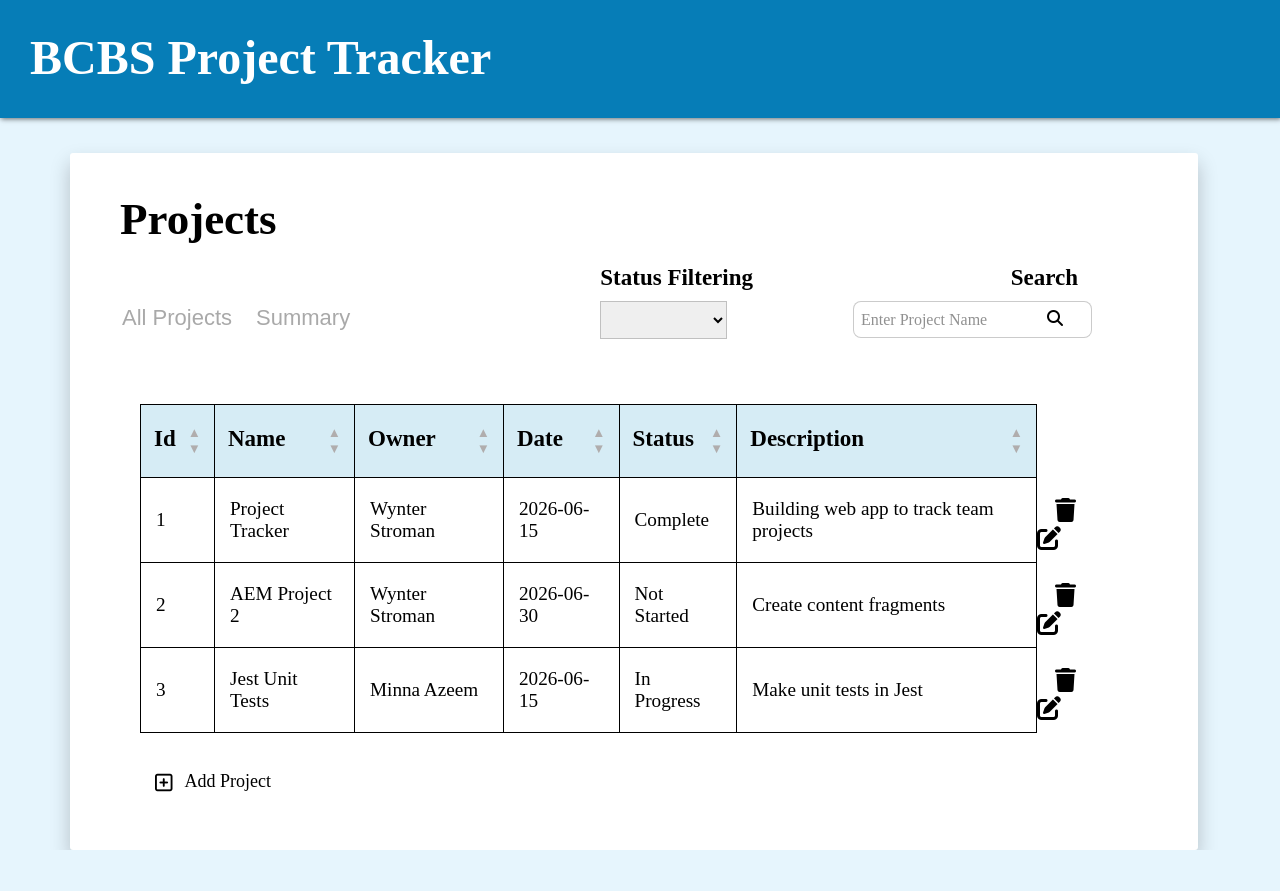
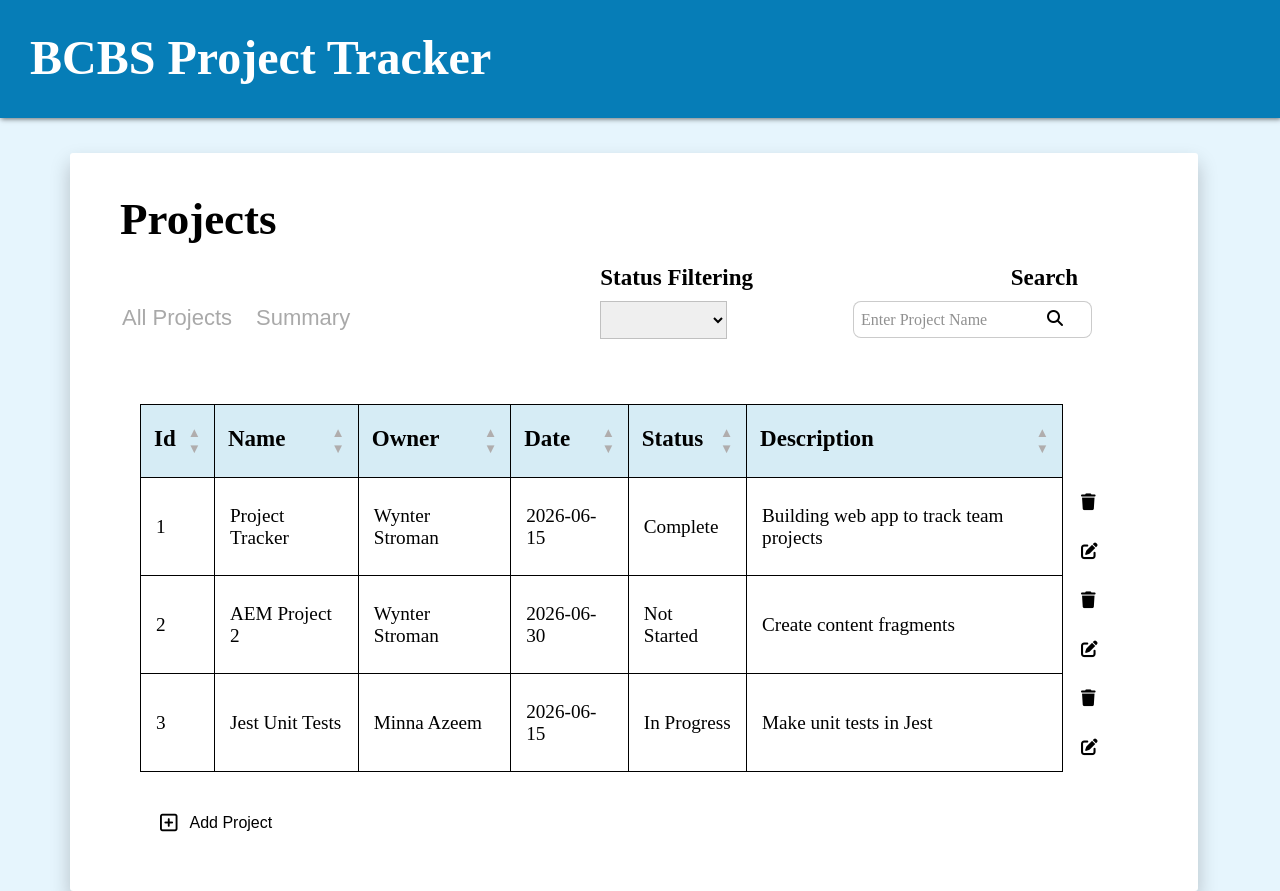
Before and after one commit to WynterS04/ProjectTracker, a Vue app: page / in a window 1280 px wide. Before the commit the page ends 850 px from the top, so only its background shows below. Built offline with nearby package versions, Linux system fonts and the light colour scheme.

Commit message:
incorporate feedback

```diff
--- a/src/components/ProjectList.vue
+++ b/src/components/ProjectList.vue
@@ -1,5 +1,5 @@
 <script setup lang="ts">
-import { ref } from 'vue'
+import { ref, onMounted } from 'vue'
 import { useProjectStore } from '@/stores/ProjectStore'
 import type { Project } from '@/stores/ProjectStore'
 import type { ProjectStatus } from '@/stores/ProjectStore'
@@ -60,7 +60,7 @@
 
 const selectedProject = ref<Project | null>(null)
 
-const openEditModal = (project: Project) => {
+function openEditModal (project: Project) {
   selectedProject.value = project
   showEditModal.value = true
 }
@@ -73,8 +73,18 @@
 }
 
 /* Overdue Projects */
-const isOverdue = (date: string) => {
-    return new Date(date) < new Date();
+const now = ref(new Date())
+const oneHour = 60 * 60 * 1000
+
+//updates date every hour
+onMounted(() => {
+  setInterval(() => {
+    now.value = new Date()
+  }, oneHour)
+})
+
+function isOverdue(date: string, status: ProjectStatus) {
+    return new Date(date) < now.value && status !== 'Complete'
 }
 
 /*Toast Notification */
@@ -99,7 +109,10 @@
 
 <template>
     <div class="all-projects">
-        <table class="project-table" data-test="project-table">
+        <p v-if="props.project.length === 0" class="no-projects">
+            No projects listed.
+        </p>
+        <table v-else class="project-table" data-test="project-table">
             <thead>
                 <tr>
                     <th v-for=" header in headers" :key="header.key">
@@ -113,10 +126,11 @@
             <tbody>
 
                 <!-- Display Projects -->
-                <p v-if="props.project.length === 0" style="font-size:larger ;">
-                        No projects listed.
-                </p>
-                <tr data-test="project-row" v-else v-for="(row, index) in props.project" :key="index" :class="{overdue: isOverdue(row.date)}">
+                <tr data-test="project-row"
+                v-for="(row, index) in props.project"
+                :key="index"
+                :class="{overdue: isOverdue(row.date, row.status)}"
+                >
                     <td>{{ row.id }}</td>
                     <td>{{ row.project }}</td>
                     <td>{{ row.owner }}</td>
@@ -126,7 +140,10 @@
 
                     <div class="icons">
                     <!--confirm & delete project-->
-                    <i data-test="delete-icon" class="fas fa-trash fa-lg" role="button" id="trash" @click="openDeleteModal(row)"></i>
+                    <div class="trash">
+                        <button class="trash-button" type="button" aria-label="Delete" @click="openDeleteModal(row)">
+                            <i id="trash-icon" data-test="delete-icon" class="fas fa-trash fa-lg" role="button"></i>
+                        </button>
                         <div v-if="showDeleteModal" class="modal-backdrop">
                             <div data-test="delete-modal" class="modal">
                                 <h3>Delete Confirmation</h3>
@@ -138,14 +155,20 @@
                                 </div>
                             </div>
                         </div>
+                    </div>
 
                     <!--edit project-->
-                    <i data-test="edit-icon" class="fa-solid fa-pen-to-square fa-lg" id="edit" @click="openEditModal(row)"></i>
+                    <div class="edit">
+                        <button class="edit-button" type="button" aria-label="Edit" @click="openEditModal(row)">
+                        <i data-test="edit-icon" class="fa-solid fa-pen-to-square fa-lg" id="edit-icon" ></i>
+                        </button>
                         <div v-if="showEditModal" class="modal-backdrop">
                             <div data-test="edit-modal" class="project-form-container">
                                 <div class="modal-header">
                                 <h1>Edit Project</h1>
-                                <i data-test="cancel-button" class="fas fa-xmark" id="close" @click="showEditModal=false"></i>
+                                    <button class="close-button" type="button" aria-label="close" @click="showEditModal=false">
+                                        <i data-test="cancel-button" class="fas fa-xmark" id="close-icon"></i>
+                                    </button>
                                 </div>
 
                                 <div class="modal-body">
@@ -154,20 +177,30 @@
                             </div>
                         </div>
                     </div>
+
+                    </div>
                 </tr>
             </tbody>
         </table>
 
         <!--add project-->
-        <div class="add-project-button" @click="openAddModal">
+        <div class="add-project" >
+            <button type="button" aria-label="Add Project" class="add-project-button" @click="openAddModal">
+                <div class="add-icon">
                     <i data-test="add-icon" class="far fa-plus-square fa-lg" id="add"></i>
+                </div>
+                <div class="add-text">
                     <p>Add Project</p>
+                </div>
+            </button>
         </div>
         <div v-if="showAddModal" class="modal-backdrop">
             <div data-test="add-modal" class="project-form-container">
                 <div class="modal-header">
                 <h1>New Project</h1>
-                    <i data-test="cancel-button" class="fas fa-xmark fa-lg" id="close" @click="showAddModal=false"></i>
+                    <button class="close-button" type="button" aria-label="close" @click="showAddModal=false">
+                        <i data-test="cancel-button" class="fas fa-xmark fa-lg" id="close-icon"></i>
+                    </button>
                 </div>
 
                 <div class="modal-body">
@@ -184,6 +217,9 @@
 .modal-header h1 {
     font-size: 48px;
     padding: 0px 50px 10px;
+}
+.no-projects {
+    font-size: larger;
 }
 table {
     margin: 25px 20px 15px;
@@ -214,16 +250,28 @@
 label {
     font-size: 23px;
 }
-#trash {
+.trash-button {
     margin: 17px 18px 17px;
+    padding: 0px;
+    background-color: transparent;
+    border: none;
 }
-.icons{
-    padding: 15px 3px 10px 0px;
+.trash-button:hover{
+    background-color: transparent;
 }
-#trash:hover {
+#trash-icon:hover {
     color: rgb(243, 44, 31);
 }
-#edit:hover {
+.edit-button {
+    margin: 17px 18px 17px;
+    padding: 0px;
+    background-color: transparent;
+    border: none;
+}
+.edit-button:hover{
+    background-color: transparent;
+}
+#edit-icon:hover {
     color: #00A86B
 }
 .modal-backdrop {
@@ -270,24 +318,28 @@
 .add-project-button {
     display: flex;
     flex-direction: row;
-    justify-content: center;
+    justify-content: space-around;
     width:fit-content;
     color: black;
+    background-color: transparent;
+    border: none;
     border-radius: 8px;
-    margin: 25px 0px 0px 20px;
+    margin: 28px 0px 0px 20px;
 }
-.add-project-button p {
+.add-text p{
     margin: 13px 12px;
-    font-size: 18px;
+    font-size: 120%;
 }
 #add {
-    margin: 24px 0px 10px 15px;
+    font-size: 150%;
+    margin: 21px 0px 10px 14px;
 }
 .add-project-button:hover  {
     transition: transform 0.3s ease, box-shadow 0.3s ease;
     transform: translateY(-5px) scale(1.03);
+    cursor: pointer;
+    background-color: transparent;
     color: #233CCA;
-    cursor: pointer;
 }
 .project-form-container {
     background: white;
@@ -306,12 +358,20 @@
     align-items: flex-start;
     justify-content: space-between;
 }
-#close {
+.close-button {
     position: relative;
     left: -70px;
     top: 40px;
+    background-color: transparent;
+    border: none;
 }
-#close:hover {
+.close-button:hover{
+    background-color: transparent;
+}
+#close-icon {
+    font-size: large;
+}
+#close-icon:hover {
     color: rgba(99, 98, 98, 0.416);
 }
 .modal-body {
--- a/src/components/Sorting.vue
+++ b/src/components/Sorting.vue
@@ -13,8 +13,6 @@
     sortBy: keyof Project
 }>()
 
-const arrayToDisplay = ref<Project[]>(store.projects)
-
 function sortAscending () {
     emit('sort', props.sortBy, 'asc')
 }
@@ -26,8 +24,12 @@
 </script>
 <template>
     <div class="sort-actions">
-        <div data-test="ascend" class="ascend" @click="sortAscending">&#9650;</div>
-        <div data-test="descend" class="descend" @click="sortDescending" >&#9660;</div>
+        <div data-test="ascend" class="ascend" @click="sortAscending">
+            <span :aria-label="`Sort ${props.sortBy} Ascending`">&#9650</span>
+        </div>
+        <div data-test="descend" class="descend" @click="sortDescending" >
+            <span :aria-label="`Sort ${props.sortBy} Descending`">&#9660</span>
+        </div>
     </div>
 </template>
 <style>
--- a/src/stores/ProjectStore.ts
+++ b/src/stores/ProjectStore.ts
@@ -23,15 +23,15 @@
     getters: {
         filterByStatus(state) {
              return (status: ProjectStatus)  => {
-                return state.projects.filter(project => project.status === status)     //uses .filter array method to return arary of projects w/ given status
+                return state.projects.filter(project => project.status === status)
             }
         },
         searchByName(state) {
             return(name: String) => {
-                return state.projects.filter(project => project.project.toLowerCase().includes(name.toLowerCase()))  //uses project name to filter array
+                return state.projects.filter(project => project.project.toLowerCase().includes(name.toLowerCase()))
             }
         },
-        summmarizeProjects(state) {                                                                            //counts projects and each one with a given status
+        summmarizeProjects(state) {
             let totalNotStarted = 0, totalInProgress = 0, totalCompleted = 0;
 
             for(let project of this.projects) {
@@ -50,19 +50,19 @@
     actions: {
         addProject(newProject: Project) {
             newProject.id = this.projects.length + 1
-            this.projects.push(newProject)                      //pushes new project to end of array
+            this.projects.push(newProject)
         },
         deleteProject(id: number) {
-            let index = this.projects.findIndex(p => p.id === id)         //finds project to remove
+            let index = this.projects.findIndex(p => p.id === id)
             console.log(index)
-            let removed = this.projects.splice(index, 1)                  //removes it with splice
+            let removed = this.projects.splice(index, 1)
             console.log(removed)
         },
         updateProject(updatedProject: Project, id: number) {
-            let index = this.projects.findIndex(p => p.id === id)           //finds project to edit
+            let index = this.projects.findIndex(p => p.id === id)
 
             if(index !== -1){
-                this.projects[index] = updatedProject                      //replaces with new project
+                this.projects[index] = updatedProject
             }
         }
     }
--- a/src/views/HomeView.vue
+++ b/src/views/HomeView.vue
@@ -1,12 +1,10 @@
 <script setup lang="ts">
 import  { ref, watch } from 'vue'
 import ProjectList from '@/components/ProjectList.vue'
-import ProjectForm from '@/components/ProjectForm.vue'
 import DisplaySummary from '@/components/DisplaySummary.vue'
 import type { Project } from '@/stores/ProjectStore'
 import type { ProjectStatus } from '@/stores/ProjectStore'
 import { useProjectStore } from '@/stores/ProjectStore'
-import ToastNotification from '@/components/ToastNotification.vue'
 
 const viewType = ref('all')
 
@@ -16,12 +14,11 @@
 
 const status = ref<ProjectStatus>()
 
-    /* Watches for change in status filtering */
 watch(status, (newStatus) => {
-    if(newStatus === null) {            //if All is selected from dropdown then returns original array
+    if(newStatus === null) {
         arrayToDisplay.value = store.projects
     }
-    arrayToDisplay.value = newStatus ? store.filterByStatus(newStatus) : store.projects //use filter method in pinia store
+    arrayToDisplay.value = newStatus ? store.filterByStatus(newStatus) : store.projects
 })
 
 const searchTerm = ref('')
```
Also changed, not shown: src/components/ProjectForm.vue (+10 -7 lines). Lines whose indentation alone changed are shown as unchanged.
